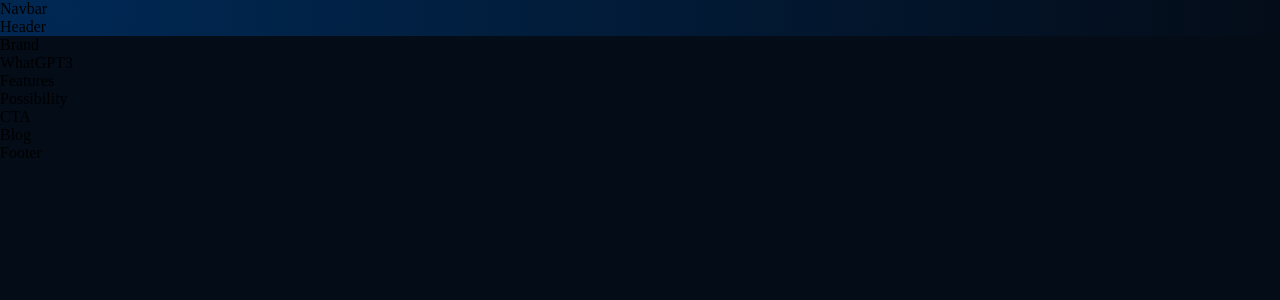
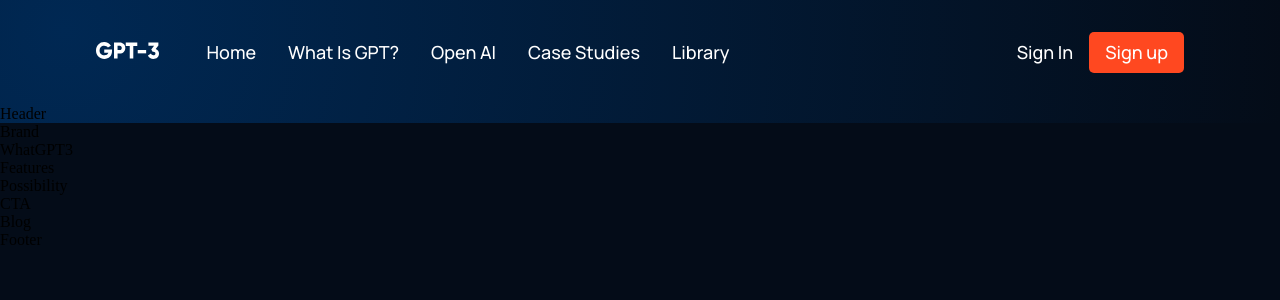
Before and after one commit to djanoer/react-gpt3-modern-lp, a React (Create React App) app: page / in a window 1280 px wide. Shown: the top 300 px of the page. Built offline with nearby package versions, Linux system fonts and the light colour scheme.

Commit message:
update navbar

```diff
--- a/src/App.css
+++ b/src/App.css
@@ -30,3 +30,77 @@ a {
   /* global 92%+ browsers support */
   background: radial-gradient(circle at 5% 25%, rgba(0, 40, 83, 1) 0%, rgba(4, 12, 24, 1) 100%);
 }
+
+.gradient__text {
+  background: var(--gradient-text);
+  background-clip: text;
+  -webkit-background-clip: text;
+  -webkit-text-fill-color: transparent;
+}
+
+.section__padding {
+  padding: 4rem 6rem;
+}
+
+.section__margin {
+  margin: 4rem 6rem;
+}
+
+.scale-up-center {
+  -webkit-animation: scale-up-center 0.4s cubic-bezier(0.39, 0.575, 0.565, 1) both;
+  animation: scale-up-center 0.4s cubic-bezier(0.39, 0.575, 0.565, 1) both;
+}
+
+/* ----------------------------------------------
+ * Generated by Animista on 2022-2-11 14:28:49
+ * Licensed under FreeBSD License.
+ * See http://animista.net/license for more info.
+ * w: http://animista.net, t: @cssanimista
+ * ---------------------------------------------- */
+
+/**
+ * ----------------------------------------
+ * animation scale-up-center
+ * ----------------------------------------
+ */
+@-webkit-keyframes scale-up-center {
+  0% {
+    -webkit-transform: scale(0.5);
+    transform: scale(0.5);
+  }
+  100% {
+    -webkit-transform: scale(1);
+    transform: scale(1);
+  }
+}
+@keyframes scale-up-center {
+  0% {
+    -webkit-transform: scale(0.5);
+    transform: scale(0.5);
+  }
+  100% {
+    -webkit-transform: scale(1);
+    transform: scale(1);
+  }
+}
+/* ================================ */
+
+@media screen and (max-width: 700px) {
+  .section__padding {
+    padding: 4rem;
+  }
+
+  .section__margin {
+    margin: 4rem;
+  }
+}
+
+@media screen and (max-width: 550px) {
+  .section__padding {
+    padding: 4rem 2rem;
+  }
+
+  .section__margin {
+    margin: 4rem 2rem;
+  }
+}
--- a/src/components/navbar/Navbar.jsx
+++ b/src/components/navbar/Navbar.jsx
@@ -1,8 +1,61 @@
-import React from 'react';
+import React, { useState } from 'react';
+import { RiMenu3Line, RiCloseLine } from 'react-icons/ri';
+import logo from '../../assets/logo.svg';
 import './navbar.css';
 
+const Menu = () => (
+  <>
+    <p>
+      <a href='#home'>Home</a>
+    </p>
+    <p>
+      <a href='#wgpt3'>What is GPT?</a>
+    </p>
+    <p>
+      <a href='#possibility'>Open AI</a>
+    </p>
+    <p>
+      <a href='#features'>Case Studies</a>
+    </p>
+    <p>
+      <a href='#blog'>Library</a>
+    </p>
+  </>
+);
+
 const Navbar = () => {
-  return <div>Navbar</div>;
+  const [toggleMenu, setToggleMenu] = useState(false);
+
+  return (
+    <div className='gpt3__navbar'>
+      <div className='gpt3__navbar-links'>
+        <div className='gpt3__navbar-links_logo'>
+          <img src={logo} alt='logo' />
+        </div>
+        <div className='gpt3__navbar-links_container'>
+          <Menu />
+        </div>
+      </div>
+      <div className='gpt3__navbar-sign'>
+        <p>Sign in</p>
+        <button type='button'>Sign up</button>
+      </div>
+      <div className='gpt3__navbar-menu'>
+        {toggleMenu ? <RiCloseLine color='#fff' size={27} onClick={() => setToggleMenu(false)} /> : <RiMenu3Line color='#fff' size={27} onClick={() => setToggleMenu(false)} />}
+        {toggleMenu && (
+          <div className='gpt3__navbar-menu_container scale-up-center'>
+            <div className='gpt3__navbar-menu_container-links'>
+              <Menu />
+              <div className='gpt3__navbar-menu_container-links-sign'>
+                <p>Sign in</p>
+                <button type='button'>Sign up</button>
+              </div>
+            </div>
+          </div>
+        )}
+      </div>
+    </div>
+  );
 };
 
 export default Navbar;
--- a/src/components/navbar/navbar.css
+++ b/src/components/navbar/navbar.css
@@ -0,0 +1,68 @@
+.gpt3__navbar {
+  display: flex;
+  justify-content: space-between;
+  align-items: center;
+  padding: 2rem 6rem;
+}
+
+.gpt3__navbar-links {
+  flex: 1;
+  display: flex;
+  justify-content: flex-start;
+  align-items: center;
+}
+
+.gpt3__navbar-links_logo {
+  margin-right: 2rem;
+}
+
+.gpt3__navbar-links_logo img {
+  width: 62.56px;
+  height: 16.02px;
+}
+
+.gpt3__navbar-links_container {
+  display: flex;
+  flex-direction: row;
+}
+
+.gpt3__navbar-sign {
+  display: flex;
+  justify-content: flex-end;
+  align-items: center;
+}
+
+.gpt3__navbar-links_container p,
+.gpt3__navbar-sign p,
+.gpt3__navbar-menu_container p {
+  color: #fff;
+  font-family: var(--font-family);
+  font-weight: 500;
+  font-size: 18px;
+  line-height: 25px;
+  text-transform: capitalize;
+  margin: 0 1rem;
+  cursor: pointer;
+}
+
+.gpt3__navbar-sign button,
+.gpt3__navbar-menu_container button {
+  padding: 0.5rem 1rem;
+  color: #fff;
+  background: #ff4820;
+  font-family: var(--font-family);
+  font-weight: 500;
+  font-size: 18px;
+  line-height: 25px;
+  border-radius: 5px;
+  border: 0;
+  outline: none;
+  cursor: pointer;
+}
+
+.gpt3__navbar-menu {
+  margin-left: 1rem;
+
+  display: none;
+  position: relative;
+}
```
